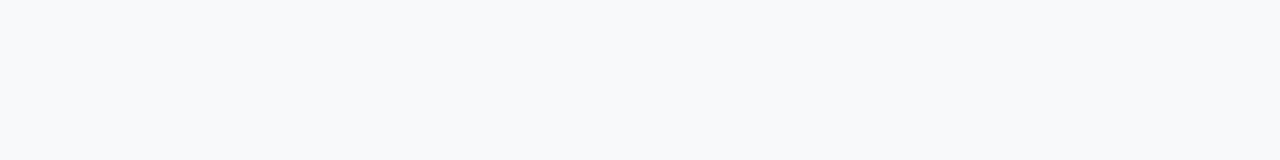
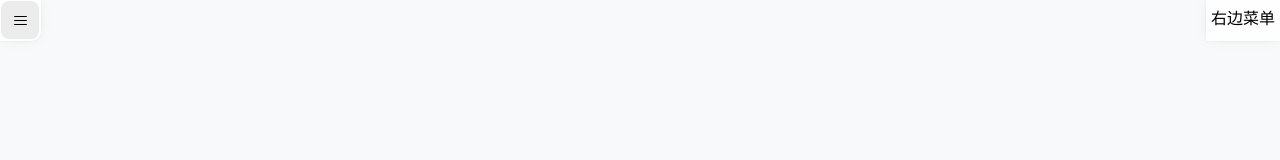
Before and after one commit to En11x/Airdraw, a React (Vite) app: page / in a window 1280 px wide. Shown: the top 160 px of the page. Built offline with nearby package versions, Linux system fonts and the light colour scheme.

Commit message:
feat: menu triggle

```diff
--- a/src/components/airdraw/index.tsx
+++ b/src/components/airdraw/index.tsx
@@ -9,17 +9,27 @@ interface AirdrawProps {
   id?: string
   readonly?: boolean
   showMenu?: boolean
+  showStyles?: boolean
 }
 
 export const Airdraw = memo(
-  ({ id, readonly = false, showMenu = true }: AirdrawProps) => {
+  ({
+    id,
+    readonly = false,
+    showMenu = true,
+    showStyles = true,
+  }: AirdrawProps) => {
     return (
       <StyledLayout>
         <ErrorBoundary FallbackComponent={ErrorFallback}>
           <Renderer id={id} />
         </ErrorBoundary>
         <StyledUI>
-          {/* <TopPanel readonly={readonly} showMenu={showMenu} /> */}
+          <TopPanel
+            readonly={readonly}
+            showMenu={showMenu}
+            showStyles={showStyles}
+          />
         </StyledUI>
       </StyledLayout>
     )
--- a/src/components/panel/index.tsx
+++ b/src/components/panel/index.tsx
@@ -1,6 +1,23 @@
-import { styled } from "../../styles";
+import { styled } from '../../styles'
 
-
-export const Panel = styled('div',{
-  'backgroundColor':'$panel',
+export const Panel = styled('div', {
+  backgroundColor: '$panel',
+  display: 'flex',
+  flexDirection: 'row',
+  padding: '$2',
+  overflow: 'hidden',
+  boxShadow: '$panel',
+  border: '1px solid $panelContrast',
+  variants: {
+    side: {
+      left: {
+        padding: 0,
+        borderTop: 0,
+        borderLeft: 0,
+        borderTopRightRadius: 0,
+        borderBottomRightRadius: 9,
+        borderBottomLeftRadius: 0,
+      },
+    },
+  },
 })
--- /dev/null
+++ b/src/components/primitives/dropdown-menu/DMContent.tsx
@@ -0,0 +1,30 @@
+import { Portal, Content } from '@radix-ui/react-dropdown-menu'
+import { FC, PropsWithChildren } from 'react'
+import { styled } from '../../../styles'
+import { MenuContent } from '../menu-content'
+
+interface DMContentProps {
+  variant?: 'menu' | 'horizontal'
+  overflow?: boolean
+  id?: string
+}
+
+export const DMContent: FC<PropsWithChildren<DMContentProps>> = ({
+  variant,
+  overflow,
+  id,
+  children,
+}) => {
+  return (
+    <Portal dir="ltr">
+      <Content asChild id={id}>
+        <StyledContent>{children}</StyledContent>
+      </Content>
+    </Portal>
+  )
+}
+
+const StyledContent = styled(MenuContent, {
+  width: 'fit-content',
+  height: 'fit-content',
+})
--- /dev/null
+++ b/src/components/primitives/menu-content/index.tsx
@@ -0,0 +1,15 @@
+import { styled } from '../../../styles'
+
+export const MenuContent = styled('div', {
+  position: 'relative',
+  overflow: 'hidden',
+  backgroundColor:'$panel',
+  minWidth:180,
+  maxHeight:'100vh',
+  overflowY: 'auto',
+  overflowX: 'hidden',
+  padding:'$2',
+  borderRadius:'$3',
+  border: '1px solid $panelContrast',
+  boxShadow: '$panel',
+})
--- a/src/components/tool-button/index.tsx
+++ b/src/components/tool-button/index.tsx
@@ -1,24 +1,46 @@
 import React, { PropsWithChildren } from 'react'
 import { styled } from '../../styles'
+import { breakpoints } from '../../styles/breakpoints'
 
 export interface ToolButtonProps {
   id?: string
+  variant?: 'primary' | 'icon' | 'text' | 'circle'
+  isActive?: boolean
 }
 
-export const ToolButton: React.FC<PropsWithChildren<ToolButtonProps>> = ({
-  id,
-  children,
-}) => {
+export const ToolButton = React.forwardRef<
+  HTMLButtonElement,
+  PropsWithChildren<ToolButtonProps>
+>(({ id, variant, isActive = false, children, ...rest }, ref) => {
   return (
-    <StyledToolButton id={id}>
+    <StyledToolButton
+      ref={ref}
+      id={id}
+      variant={variant}
+      isActive={isActive}
+      bp={breakpoints}
+      {...rest}
+    >
       <StyledToolButtonInner> {children}</StyledToolButtonInner>
     </StyledToolButton>
   )
-}
+})
+
+export const StyledToolButtonInner = styled('div', {
+  position: 'relative',
+  width: '100%',
+  height: '100%',
+  display: 'flex',
+  alignItems: 'center',
+  justifyContent: 'center',
+  boxSizing: 'border-box',
+  borderRadius:'$2'
+})
 
 export const StyledToolButton = styled('button', {
   position: 'relative',
   color: '$text',
+  fontSize: '$0',
   background: 'none',
   margin: 0,
   border: '1px solid $panel',
@@ -30,14 +52,39 @@ export const StyledToolButton = styled('button', {
   alignItems: 'center',
   justifyContent: 'center',
   padding: '$2',
+  pointerEvents: 'all',
+  variants: {
+    variant: {
+      primary: {
+        marginTop: '0',
+      },
+      icon: {},
+      text: {},
+      circle: {},
+    },
+    isActive: {
+      true: {},
+      false: {},
+    },
+    bp: {
+      mobile: {
+        padding: 0,
+      },
+      small: {},
+    },
+  },
+  compoundVariants: [
+    {
+      isActive: false,
+      bp: 'small',
+      css: {
+        [`&:hover:not(:disabled) ${StyledToolButtonInner}`]: {
+          backgroundColor: '$hover',
+        },
+        [`&:focus:not(:disabled) ${StyledToolButtonInner}`]: {
+          backgroundColor: '$hover',
+        },
+      },
+    },
+  ],
 })
-
-export const StyledToolButtonInner = styled('div', {
-  position: 'relative',
-  width: '100%',
-  height: '100%',
-  display: 'flex',
-  alignItems: 'center',
-  justifyContent: 'center',
-  boxSizing:'border-box'
-})
--- a/src/components/top-panel/index.tsx
+++ b/src/components/top-panel/index.tsx
@@ -5,16 +5,19 @@ import { Menu } from './menu'
 interface TopPanelProps {
   readonly: boolean
   showMenu: boolean
+  showStyles: boolean
 }
 
-export const TopPanel = ({ readonly, showMenu }: TopPanelProps) => {
+export const TopPanel = ({ readonly, showMenu, showStyles }: TopPanelProps) => {
   return (
     <StyledTopPanel>
       {showMenu && (
-        <Panel>
+        <Panel side="left">
           <Menu readonly={readonly} />
         </Panel>
       )}
+      <StyledSpacer />
+      {showStyles && <Panel>右边菜单</Panel>}
     </StyledTopPanel>
   )
 }
@@ -25,4 +28,15 @@ const StyledTopPanel = styled('div', {
   top: 0,
   left: 0,
   right: 0,
+  display: 'flex',
+  flexDirection: 'row',
+  pointerEvents: 'none',
+  '& > *': {
+    pointerEvents: 'all',
+  },
 })
+
+const StyledSpacer = styled('div', {
+  flexGrow: 2,
+  pointerEvents: 'none',
+})
--- a/src/components/top-panel/menu/index.tsx
+++ b/src/components/top-panel/menu/index.tsx
@@ -1,7 +1,8 @@
 import React from 'react'
-import * as DropdownMenu from '@radix-ui/react-dropdown-menu'
+import { Root } from '@radix-ui/react-dropdown-menu'
 import { DMTriggerIcon } from '../../primitives/dropdown-menu/DMTriggerIcon'
 import { HamburgerMenuIcon } from '@radix-ui/react-icons'
+import { DMContent } from '../../primitives/dropdown-menu/DMContent'
 
 interface MenuProps {
   readonly: boolean
@@ -9,10 +10,11 @@ interface MenuProps {
 
 export const Menu = React.memo(function ({ readonly }: MenuProps) {
   return (
-    <DropdownMenu.Root dir="ltr">
+    <Root dir="ltr">
       <DMTriggerIcon id="Air-MenuIcon">
         <HamburgerMenuIcon />
       </DMTriggerIcon>
-    </DropdownMenu.Root>
+      <DMContent>content</DMContent>
+    </Root>
   )
 })
--- /dev/null
+++ b/src/styles/breakpoints.ts
@@ -0,0 +1,7 @@
+export const breakpoints: any = {
+  '@initial': 'mobile',
+  '@micro': 'micro',
+  '@sm': 'small',
+  '@md': 'medium',
+  '@lg': 'large',
+}
--- a/src/styles/stitches.config.ts
+++ b/src/styles/stitches.config.ts
@@ -9,12 +9,47 @@ const { createTheme, styled } = createStitches({
       panel: '#fefefe',
       canvas: 'rgb(248, 249, 250)',
       text: '#33333',
+      panelContrast: '#ffffff',
+      hover: '#ececec',
+    },
+    shadows: {
+      2: '0px 1px 1px rgba(0, 0, 0, 0.14)',
+      3: '0px 2px 3px rgba(0, 0, 0, 0.14)',
+      4: '0px 4px 5px -1px rgba(0, 0, 0, 0.14)',
+      8: '0px 12px 17px rgba(0, 0, 0, 0.14)',
+      12: '0px 12px 17px rgba(0, 0, 0, 0.14)',
+      24: '0px 24px 38px rgba(0, 0, 0, 0.14)',
+      key: '1px 1px rgba(0,0,0,1)',
+      panel: `0px 0px 16px -1px rgba(0, 0, 0, 0.05),
+        0px 0px 16px -8px rgba(0, 0, 0, 0.05),
+        0px 0px 16px -12px rgba(0, 0, 0, 0.12),
+        0px 0px 2px 0px rgba(0, 0, 0, 0.08)`,
     },
     space: {
       0: '2px',
       1: '3px',
       2: '4px',
     },
+    fontSizes: {
+      0: '10px',
+      1: '12px',
+      2: '13px',
+      3: '16px',
+      4: '18px',
+    },
+    radii: {
+      0: '2px',
+      1: '4px',
+      2: '8px',
+      3: '12px',
+      4: '16px',
+    },
+  },
+  media: {
+    micro: '(max-width:370px)',
+    sm: '(min-width:640px)',
+    md: '(min-width:768px)',
+    lg: '(min-width:1024px)',
   },
 })
 
@@ -23,6 +58,19 @@ export const dark = createTheme({
     panel: '#363D44',
     canvas: '#212529',
     text: '#f8f9fa',
+    panelContrast: '#49555f',
+    hover: '#444A50',
+  },
+  shadows: {
+    2: '0px 1px 1px rgba(0, 0, 0, 0.24)',
+    3: '0px 2px 3px rgba(0, 0, 0, 0.24)',
+    4: '0px 4px 5px -1px rgba(0, 0, 0, 0.24)',
+    8: '0px 12px 17px rgba(0, 0, 0, 0.24)',
+    12: '0px 12px 17px rgba(0, 0, 0, 0.24)',
+    24: '0px 24px 38px rgba(0, 0, 0, 0.24)',
+    panel: `0px 0px 16px -1px rgba(0, 0, 0, 0.05),
+      0px 0px 16px -8px rgba(0, 0, 0, 0.09),
+      0px 0px 16px -12px rgba(0, 0, 0, 0.2)`,
   },
 })
 
```
